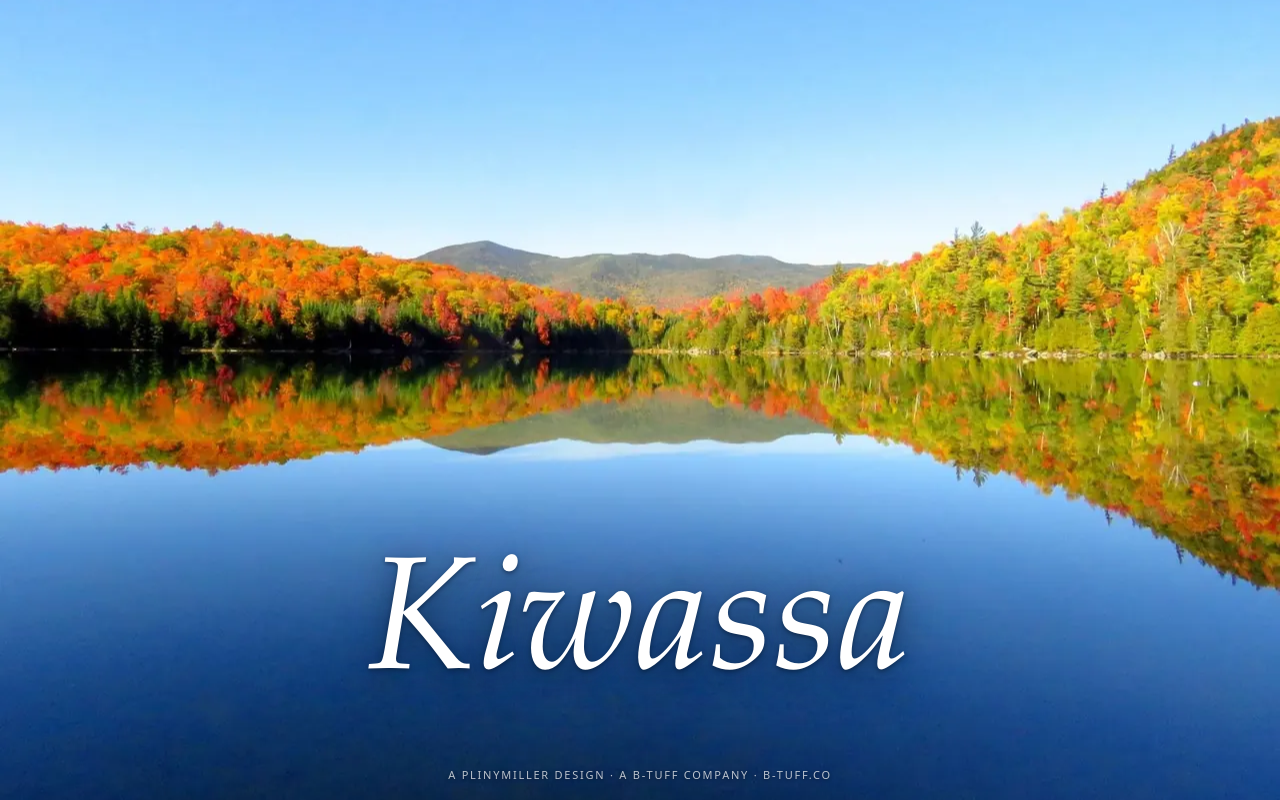
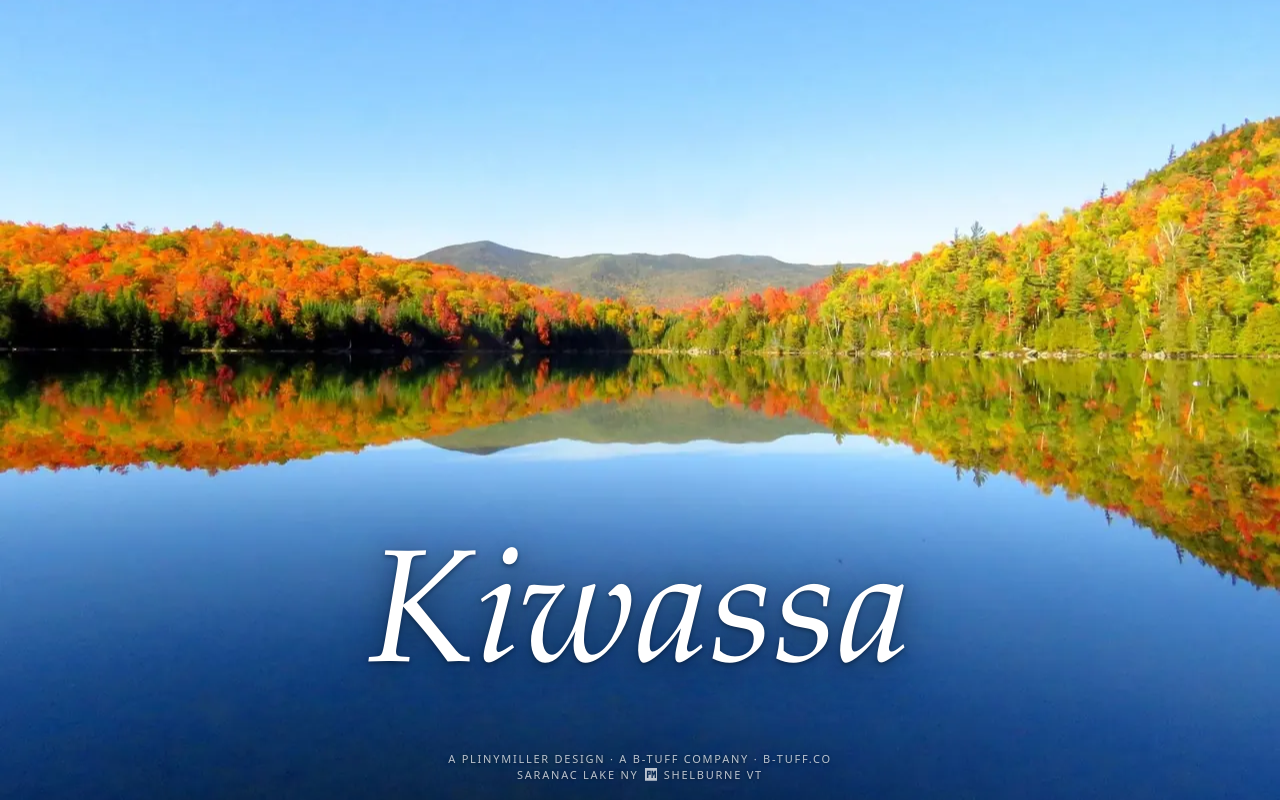
Before and after one commit to plinymiller/kiwassa.com, a plain HTML site: page index.html in a window 1280 px wide. Drawn offline with Linux system fonts and the light colour scheme.

Commit message:
Footer: Saranac Lake NY [Pliny Miller mark] Shelburne VT

```diff
--- a/assets/site.css
+++ b/assets/site.css
@@ -22,3 +22,4 @@ footer a{color:rgba(255,255,255,.72);text-decoration:none;text-shadow:0 1px 3px
 footer a:hover,footer a:focus-visible{color:#fff;text-decoration:underline;text-underline-offset:3px}
 a:focus-visible{outline:2px solid #fff;outline-offset:3px}
 @media (max-height:500px){main{padding-top:40vh}}
+.pm-loc{white-space:nowrap}.pm-mark{display:inline-block;width:1.15em;height:1.15em;vertical-align:-.2em;margin:0 .15em}
--- a/index.html
+++ b/index.html
@@ -32,6 +32,6 @@
 <h1>Kiwassa</h1>
 <p class="sr" role="img" aria-label="Background photo: a still lake reflecting red, orange and green autumn hills and a distant mountain under a clear blue sky">Background photo: a still lake reflecting red, orange and green autumn hills and a distant mountain under a clear blue sky.</p>
 </main>
-<footer><a href="https://plinymiller.com" rel="noopener">a plinymiller design</a> · a B-Tuff Company · <a href="https://b-tuff.co">B-Tuff.co</a></footer>
+<footer><a href="https://plinymiller.com" rel="noopener">a plinymiller design</a> · a B-Tuff Company · <a href="https://b-tuff.co">B-Tuff.co</a><br><span class="pm-loc">Saranac Lake NY <svg class="pm-mark" xmlns="http://www.w3.org/2000/svg" viewBox="0 0 16 16" width="1.15em" height="1.15em" role="img" aria-label="Pliny Miller" focusable="false"><title>Pliny Miller</title><path fill="currentColor" fill-rule="evenodd" d="M0 0H16V16H0ZM2.4 3.4H7.3V8.6H4.3V12.6H2.4ZM4.3 5.1V6.9H5.5V5.1ZM8.2 3.4H10.1L11.05 6.6L12 3.4H13.9V12.6H12.2V7.4L11.05 10.4L9.9 7.4V12.6H8.2Z"/></svg> Shelburne VT</span></footer>
 </body>
 </html>
```
